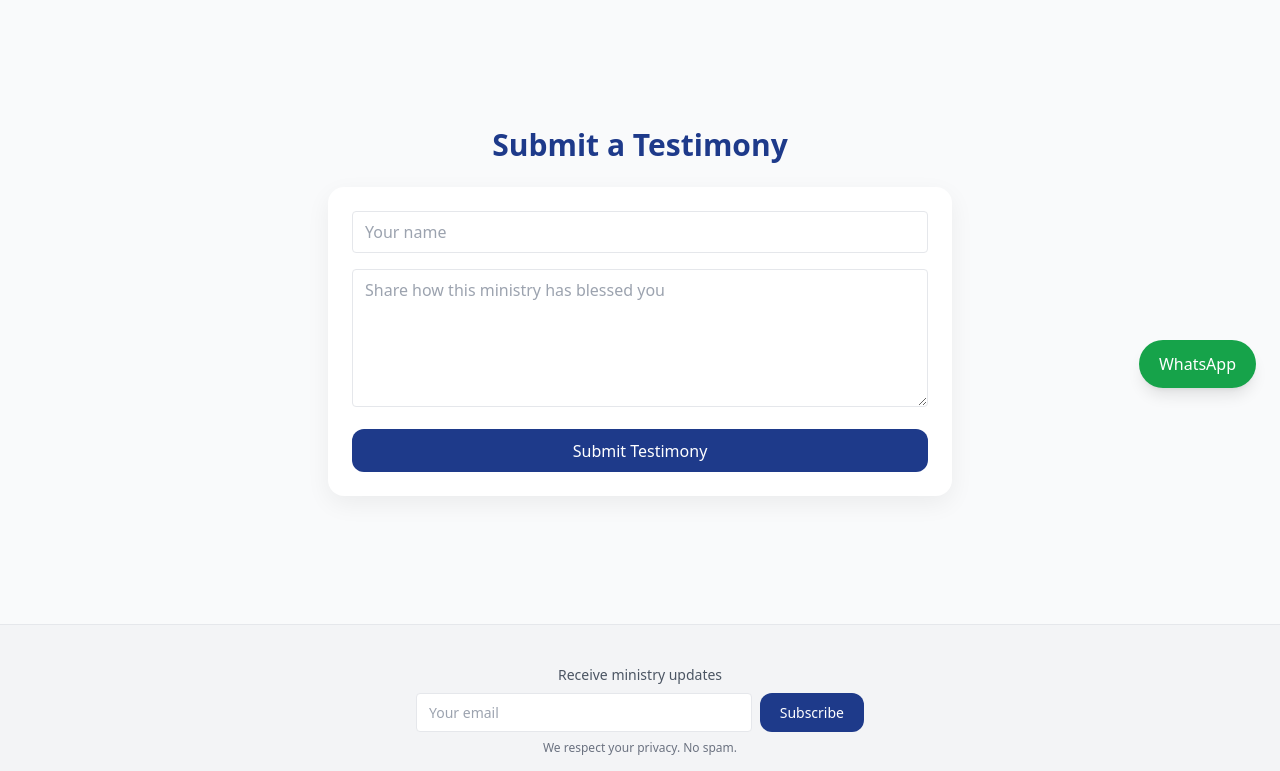
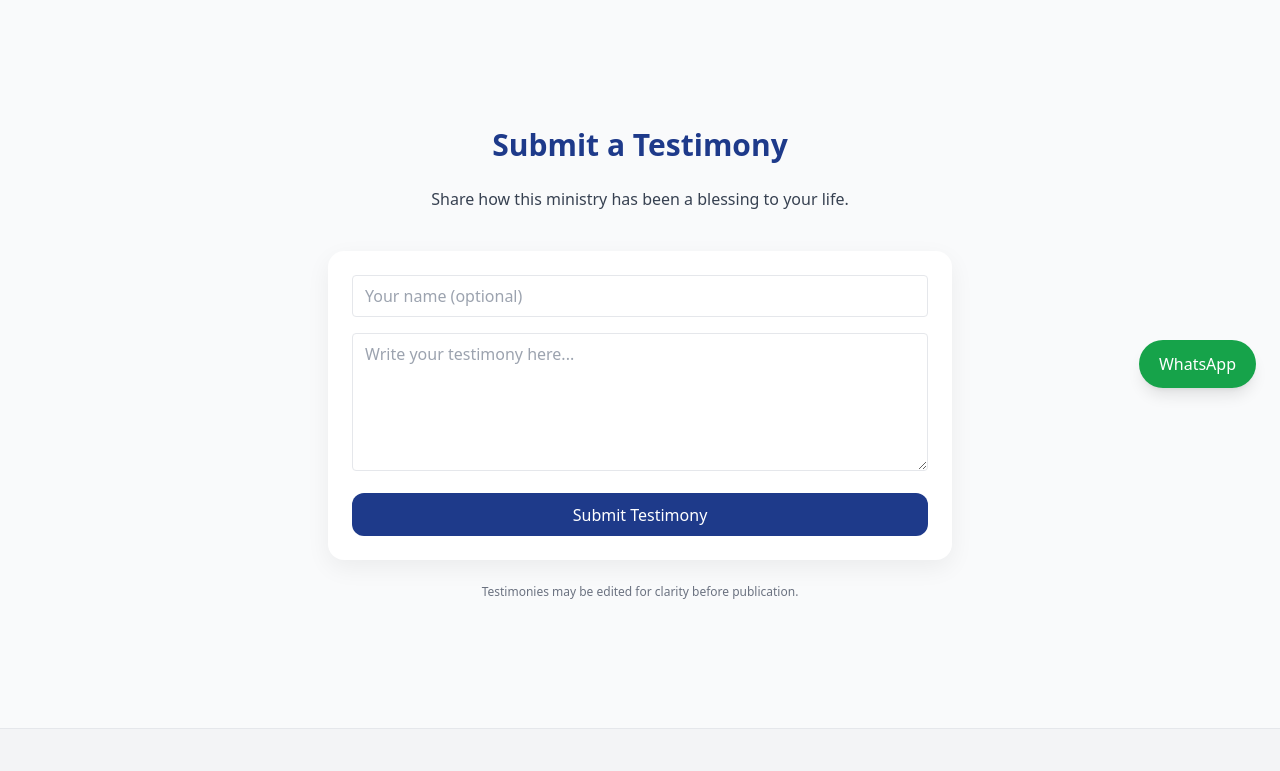
Before and after one commit to klfministries/klf-ministries-website, a Next.js app: page /en/testimonials in a window 1280 px wide. Shown: the part 388-1159 px from the top of the page. Built offline with nearby package versions, Linux system fonts and the light colour scheme.

Commit message:
Add testimonial submission page

```diff
--- a/app/[lang]/testimonials/page.jsx
+++ b/app/[lang]/testimonials/page.jsx
@@ -1,6 +1,6 @@
 "use client";
 
-export default function TestimonialSubmit({ params }) {
+export default function SubmitTestimonial({ params }) {
   const lang = params?.lang === "es" ? "es" : "en";
 
   return (
@@ -9,34 +9,54 @@ export default function TestimonialSubmit({ params }) {
         {lang === "es" ? "Enviar Testimonio" : "Submit a Testimony"}
       </h1>
 
+      <p className="text-gray-700 text-center mb-10">
+        {lang === "es"
+          ? "Comparta cómo este ministerio ha sido una bendición para su vida."
+          : "Share how this ministry has been a blessing to your life."}
+      </p>
+
       <form
-        action="https://formspree.io/f/YOUR_FORM_ID"
+        action="https://formspree.io/f/xqeeabao"
         method="POST"
         className="card p-6 space-y-4"
       >
         <input
           type="text"
           name="name"
-          placeholder={lang === "es" ? "Su nombre" : "Your name"}
+          placeholder={
+            lang === "es"
+              ? "Su nombre (opcional)"
+              : "Your name (optional)"
+          }
           className="w-full border px-3 py-2 rounded"
         />
 
         <textarea
           name="message"
+          rows="5"
           required
-          rows="5"
           placeholder={
             lang === "es"
-              ? "Comparta cómo este ministerio le ha bendecido"
-              : "Share how this ministry has blessed you"
+              ? "Escriba su testimonio aquí..."
+              : "Write your testimony here..."
           }
           className="w-full border px-3 py-2 rounded"
         />
+
+        {/* language + page info (hidden) */}
+        <input type="hidden" name="language" value={lang} />
+        <input type="hidden" name="source" value="Website Testimonial Form" />
 
         <button type="submit" className="btn-primary w-full">
           {lang === "es" ? "Enviar Testimonio" : "Submit Testimony"}
         </button>
       </form>
+
+      <p className="text-xs text-gray-500 mt-6 text-center">
+        {lang === "es"
+          ? "Los testimonios pueden ser editados para claridad antes de publicarse."
+          : "Testimonies may be edited for clarity before publication."}
+      </p>
     </section>
   );
 }
```
